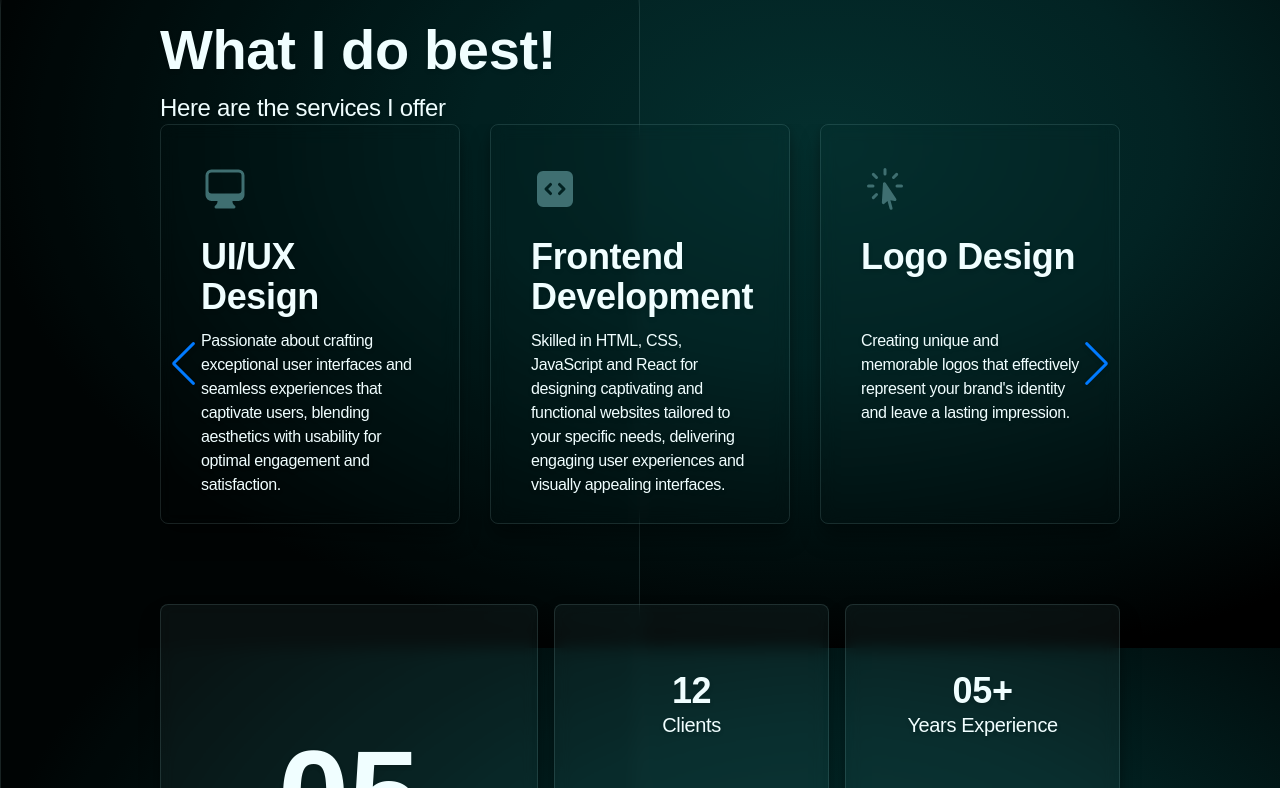
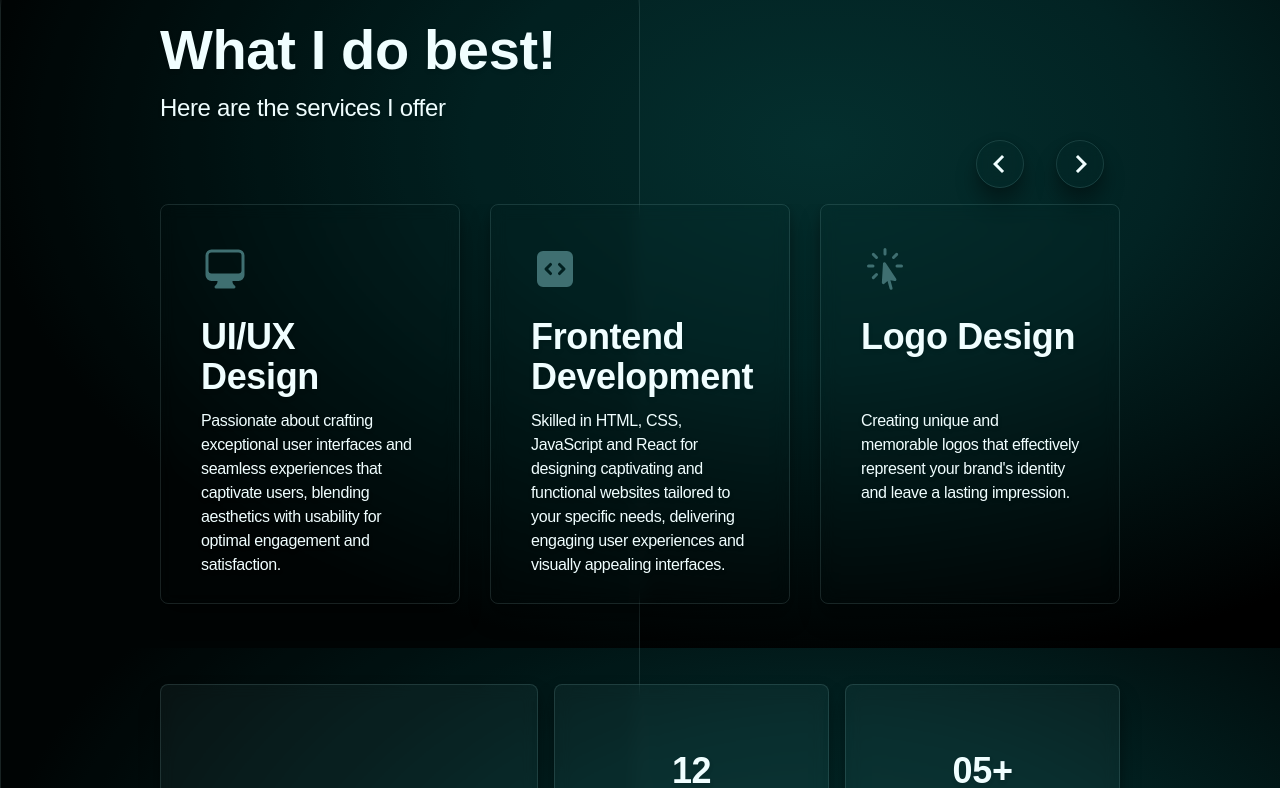
Before and after one commit to bradleyshazima/myPortfolio, a React (Vite) app in the folder frontend/: page / in a window 1280 px wide. Shown: the part 952-1740 px from the top of the page. Built offline with nearby package versions, Linux system fonts and the light colour scheme; a web font is replaced by a local one.

Commit message:
Edited a few things in the frontend

```diff
--- a/frontend/src/App.css
+++ b/frontend/src/App.css
@@ -185,3 +185,15 @@ body {
       opacity: 1;
     }
   }
+
+
+  /* ------------------------  SWIPER NAVIGATION BUTTONS -------------------------------- */
+.swiper-nav-btn {
+  display: flex;
+  justify-content: center;
+  align-items: center;
+  height: 48px;
+  width: 48px;
+  border-radius: 100%;
+  margin: 1rem;
+}
--- a/frontend/src/App.jsx
+++ b/frontend/src/App.jsx
@@ -1,7 +1,7 @@
 import React from 'react'
 import './App.css'
 
-import { About, Contact, Hero, Navbar, Projects, Tools } from './components'
+import { About, Contact, Hero, Navbar, Projects, Tools, Footer } from './components'
 
 function App() {
   return (
@@ -12,6 +12,7 @@ function App() {
       <Tools />
       <Projects />
       <Contact />
+      <Footer />
     </>
   )
 }
--- a/frontend/src/components/About.jsx
+++ b/frontend/src/components/About.jsx
@@ -12,6 +12,7 @@ import { styles } from '../styles';
 
 // Hero Icons library
 import { CodeBracketSquareIcon, CursorArrowRaysIcon, MagnifyingGlassCircleIcon, ComputerDesktopIcon } from '@heroicons/react/24/solid'
+import { MdOutlineChevronRight, MdOutlineChevronLeft } from "react-icons/md";
 
 import Tilt from 'react-parallax-tilt';
 
@@ -22,12 +23,24 @@ const About = () => {
         <h1 className='w-full text-[56px] font-bold montserrat'>What I do best!</h1>
         <p className='w-full font-normal text-2xl montserrat'>Here are the services I offer</p>
 
+        <div className='flex w-fit self-end'>
+            <div className="custom-prev-button swiper-nav-btn backdrop-blur f-border addshadow" onClick={() => handlePrevClick()}>
+                <MdOutlineChevronLeft className='text-4xl mr-[2px] ' />
+            </div>
+            <div className="custom-next-button swiper-nav-btn backdrop-blur f-border addshadow" onClick={() => handleNextClick()}>
+                <MdOutlineChevronRight className='text-4xl ml-[2px]' />
+            </div>
+        </div>
+
         <Swiper
             slidesPerView={3}
             spaceBetween={30}
-            loop={true}
-            navigation={true}
+            loop={false}
             modules={[Navigation]}
+            navigation={{
+                prevEl: '.custom-prev-button',
+                nextEl: '.custom-next-button'
+              }}
             className="mySwiper h-[30rem] w-full"
         >
           {services.map((service, index) => (
@@ -45,6 +58,7 @@ const About = () => {
                 </SwiperSlide>
             ))}
         </Swiper>
+
 
         <div className="stats flex items-center justify-center w-full h-[420px] gap-4">
             <Tilt tiltMaxAngleX={10} tiltMaxAngleY={10} className='w-2/5 h-full'>
--- /dev/null
+++ b/frontend/src/components/Footer.jsx
@@ -0,0 +1,11 @@
+import React from 'react'
+
+const Footer = () => {
+  return (
+    <div className='w-full h-56'>
+
+    </div>
+  )
+}
+
+export default Footer
--- a/frontend/src/components/index.js
+++ b/frontend/src/components/index.js
@@ -4,6 +4,7 @@ import Hero from './Hero';
 import Navbar from './Navbar';
 import Projects from './Projects';
 import Tools from './Tools';
+import Footer from './Footer';
 
 export {
     About,
@@ -12,4 +13,5 @@ export {
     Navbar,
     Projects,
     Tools,
+    Footer,
 }
```
